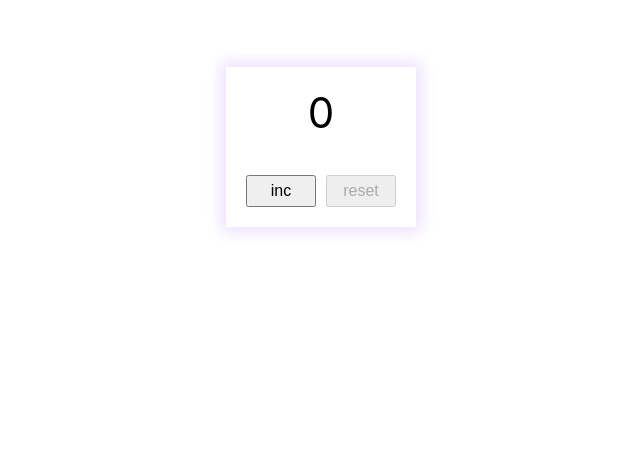
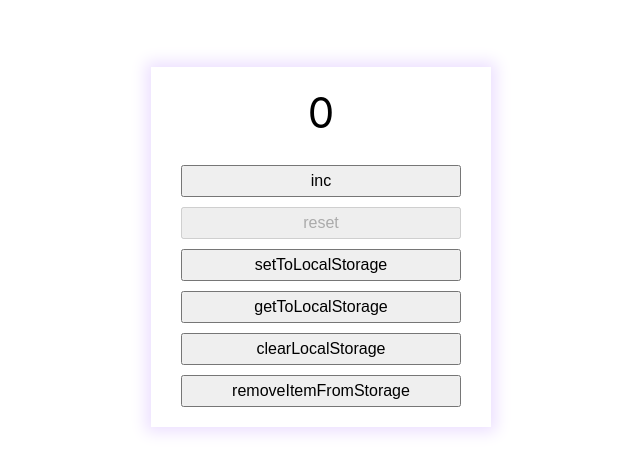
Before and after one commit to nadiageras-au/counter, a React (Create React App) app: page / in a window 1280 px wide. Shown: the part 133-606 px from the top of the page, without its empty margins (319-959 px from the left). Built offline with nearby package versions, Linux system fonts and the light colour scheme.

Commit message:
add local storage

```diff
--- a/src/App.css
+++ b/src/App.css
@@ -9,8 +9,8 @@
 }
 
 .block {
-    height: 120px;
-    width: 150px;
+    height: 320px;
+    width: 300px;
     margin: 200px auto;
     font-size: 42px;
     box-shadow: 0 0 15px 5px #ecdfff;
@@ -18,14 +18,15 @@
 }
 
 .block-btn {
-    flex-direction: row;
+    flex-direction: column;
+    align-items: center;
     justify-content: space-around;
     gap: 10px;
 }
 
 .btn {
     padding: 5px 10px;
-    width: 80px;
+    width: 280px;
     font-size: 16px;
 }
 
--- a/src/App.tsx
+++ b/src/App.tsx
@@ -10,14 +10,36 @@ function App() {
 
     const minValue = 0;
     const maxValue = 5;
-    const [value, setValue  ] = useState(minValue)
+    const [value, setValue] = useState(minValue)
     const addCount = () => {
         if (value < maxValue)
-           setValue(prev => prev + 1)
+            setValue(prev => prev + 1)
     }
 
     const resetCount = () => {
         setValue(minValue)
+    }
+
+    const setToLocalStorage = () => {
+        localStorage.setItem('counterValue', JSON.stringify(value))
+        localStorage.setItem('counterValue + 1', JSON.stringify(value + 1))
+    }
+
+    const getToLocalStorage = () => {
+       let valueAsString =  localStorage.getItem('counterValue');
+       if(valueAsString) {
+           let newValue = JSON.parse(valueAsString);
+           setValue(newValue)
+       }
+    }
+
+    const clearLocalStorage = () => {
+        localStorage.clear();
+    }
+
+
+    const removeItemFromStorage = () => {
+        localStorage.removeItem('counterValue + 1')
     }
 
     return (
@@ -26,8 +48,12 @@ function App() {
                 <Display countValue={value} maxValue={maxValue}/>
 
                 <div className='dflex block-btn'>
-                    <Button title="inc" isDisabled={value >= maxValue} onClick={()=>addCount()}/>
-                    <Button title="reset" isDisabled={value === minValue} onClick={()=>resetCount()}/>
+                    <Button title="inc" isDisabled={value >= maxValue} onClick={() => addCount()}/>
+                    <Button title="reset" isDisabled={value === minValue} onClick={() => resetCount()}/>
+                    <Button title="setToLocalStorage" isDisabled={false} onClick={() => setToLocalStorage()}/>
+                    <Button title="getToLocalStorage" isDisabled={false} onClick={() => getToLocalStorage()}/>
+                    <Button title="clearLocalStorage" isDisabled={false} onClick={() => clearLocalStorage()}/>
+                    <Button title="removeItemFromStorage" isDisabled={false} onClick={() => removeItemFromStorage()}/>
                 </div>
             </div>
 
```
